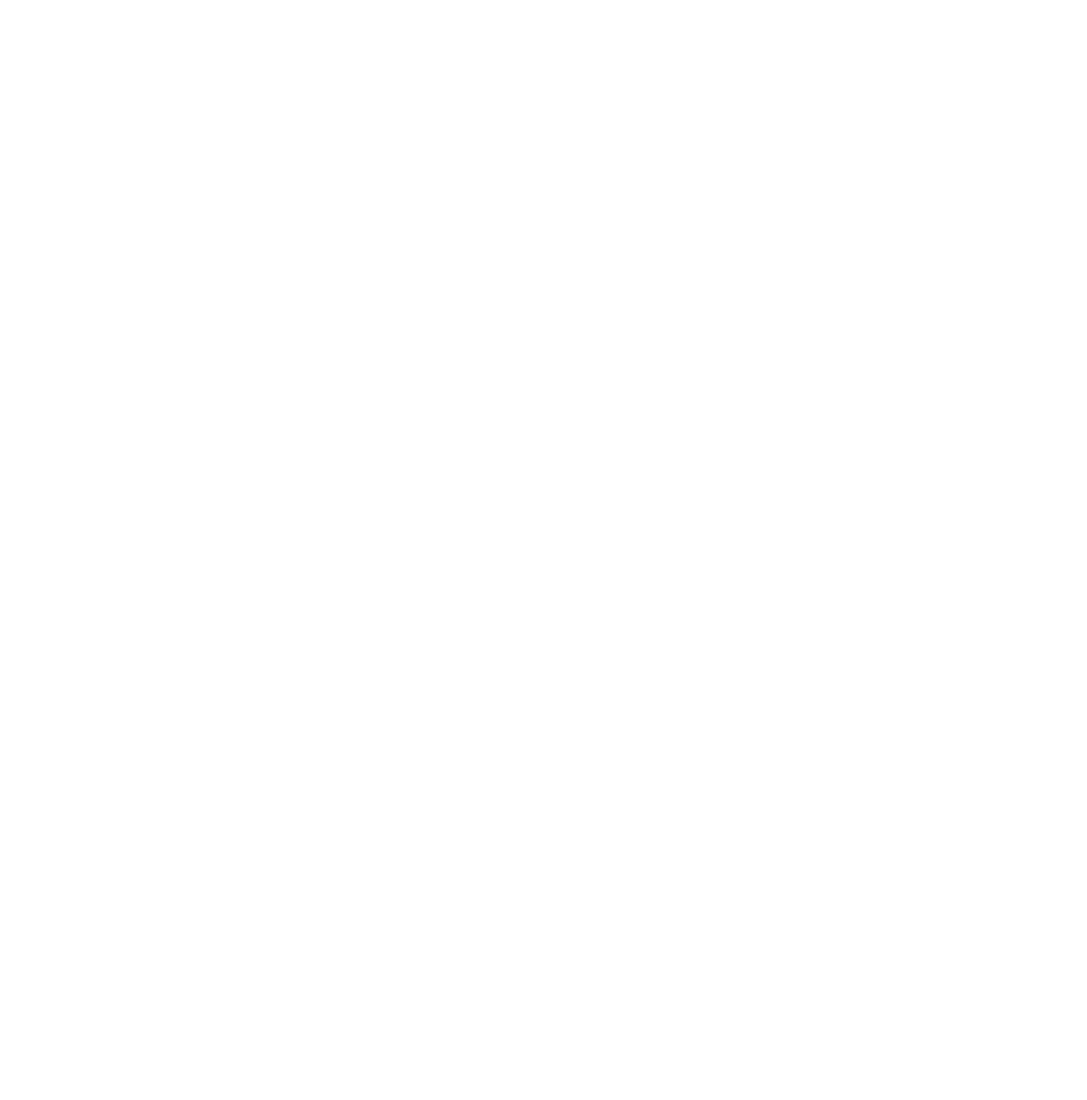
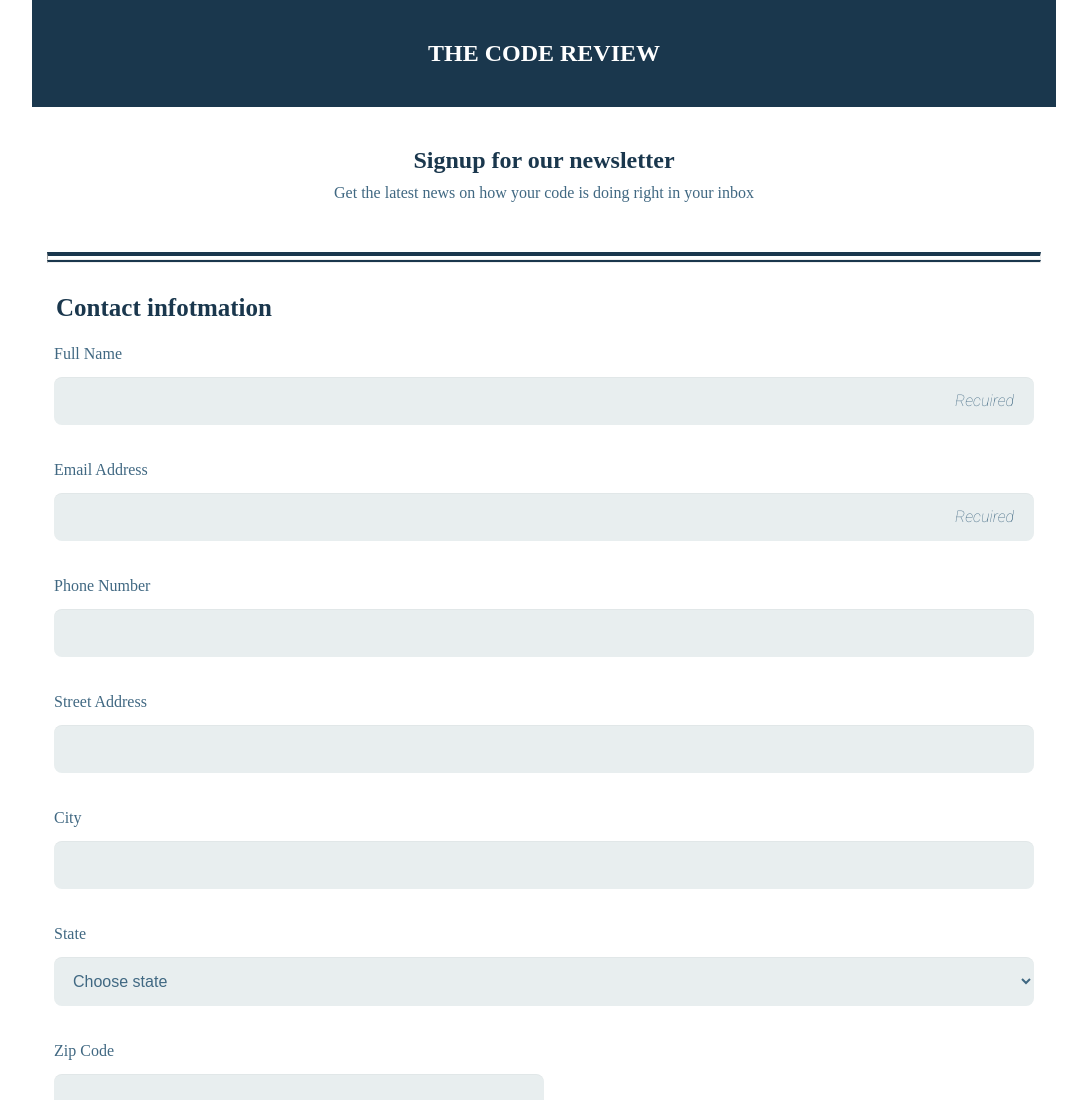
Before and after one commit to AlexDXB/responsive-form-site, a plain HTML site: page index.html in a window 1280 px wide. Shown: the top 1100 px of the page, without its empty margins (96-1183 px from the left). Before the commit the page ends 800 px from the top, so only its background shows below. Drawn offline with Linux system fonts and the light colour scheme.

Commit message:
before media

```diff
--- a/css/styles.css
+++ b/css/styles.css
@@ -0,0 +1,151 @@
+* {
+    box-sizing: border-box;
+    margin: 0;
+  }
+  body {
+    margin: 0 auto;
+    max-width: 1024px;
+
+
+  }
+  header {
+    background-color: #1A374D;
+    text-align: center;
+    padding: 40px 0;
+    color: white;
+    text-transform: uppercase;
+
+  }
+  .first {
+    border-top: 4px solid #1A374D;
+    text-align: center;
+    margin-left: 15px;
+    margin-right: 15px;
+    padding-bottom: 3px;
+  }
+  .second {
+    border-top: 2px solid #1A374D;
+    margin-left: 15px;
+    margin-right: 15px;
+    text-align: center;
+    margin-bottom:  30px;
+
+  }
+
+  .signup {
+    padding: 40px 15px 50px 15px;
+  }
+  .signup h2 {
+    color: #1A374D;
+    text-align: center;
+    padding-bottom: 10px;
+  }
+  h3, p {
+      text-align: center;
+      color: #406882;
+  }
+  .info {
+      padding-left: 10px;
+      padding-right: 10px;
+      padding-bottom: 200px;
+  }
+  fieldset {
+      border: none;
+      margin-bottom: 30px;
+      line-height: 30px;
+  }
+  ::placeholder {
+    color: #406882;
+    text-align: right;
+    font-family: 'Roboto', sans-serif;
+    font-style: italic;
+    padding-right: 5px;
+
+
+  }
+  legend {
+    color:#1A374D;
+    text-align: left;
+    font-size: 25px;
+    font-weight: bold;
+    margin-bottom: 10px;
+    }
+  fieldset p {
+    text-align: left;
+    padding-bottom: 20px;
+    padding-top: 20px;
+}
+
+
+  fieldset .contact {
+   display: block;
+    padding-bottom: 8px;
+    color: #406882;
+  }
+
+  input[type="checkbox"],
+  input[type="radio"] {
+    margin-right: 15px;
+  }
+
+  input[type="text"],
+  input[type="email"],
+  input[type="tel"],
+  select {
+  background: rgba(255,255,255,0.1);
+  border: none;
+  font-size: 16px;
+  height: auto;
+  margin: 0;
+  outline: 0;
+  padding: 15px;
+  width: 100%;
+  background-color: #e8eeef;
+  color: #406882;
+  box-shadow: 0 1px 0 rgba(0,0,0,0.03) inset;
+  margin-bottom: 30px;
+  border-radius: 8px;
+
+  }
+  label {
+    color: #406882;
+
+  }
+  input[name="user_code"] {
+      width: 50%;
+  }
+  textarea {
+    background: rgba(255,255,255,0.1);
+    border: none;
+    font-size: 16px;
+    height: auto;
+    min-height: 100px;
+    margin: 0;
+    outline: 0;
+    padding: 10px;
+    width: 100%;
+    background-color: #e8eeef;
+    color: #406882;
+    box-shadow: 0 1px 0 rgba(0,0,0,0.03) inset;
+    margin-bottom: 20px;
+    border-radius: 8px;
+  }
+  button {
+      width: 100%;
+      border: none;
+      height: auto;
+      border-radius: 8px;
+      background-color: #7CD1B8;
+      color: white;
+      min-height: 50px;
+      font-size: 20px;
+      margin-bottom: 20px;
+  }
+  button:active {
+    background-color: white;
+    color: #7CD1B8;
+    outline: 1px solid #7CD1B8;
+  }
+  button:hover {
+  color: #1A374D;
+}
--- a/index.html
+++ b/index.html
@@ -4,10 +4,91 @@
     <meta charset="UTF-8">
     <meta http-equiv="X-UA-Compatible" content="IE=edge">
     <meta name="viewport" content="width=device-width, initial-scale=1.0">
+    <link rel="preconnect" href="https://fonts.googleapis.com">
+    <link rel="preconnect" href="https://fonts.gstatic.com" crossorigin>
+    <link href="https://fonts.googleapis.com/css2?family=Roboto:ital,wght@0,400;0,500;1,100&display=swap" rel="stylesheet">
     <title>Resposive-form</title>
     <link rel="stylesheet" href="css/styles.css">
 </head>
+<header>
+    <h2>The code review</h2>
+</header>
 <body>
+    <div class="signup">
+        <h2>Signup for our newsletter</h2>
+        <p>Get the latest news on how your code is doing right in your inbox</p>
+    </div>
+    <hr class="first">
+    <hr class="second">
+    <div class="info">
+        <form action="index.html" method="post">
+            <fieldset>
+                <legend>Contact infotmation</legend>
+                <label class="contact" for="name">Full Name</label>
+                <input placeholder="Recuired" type="text" id="name" name="user_name" >
+
+                <label class="contact" for="email">Email Address</label>
+                <input placeholder="Recuired" type="email" id="email" name="user_email" >
+
+                <label class="contact" for="phone">Phone Number</label>
+                <input type="tel" id="phone" name="user_phone" >
+
+                <label class="contact" for="address">Street Address</label>
+                <input type="text" id="address" name="user_address" >
+
+                <label class="contact" for="city">City</label>
+                <input type="text" id="city" name="user_city" >
+
+                <label class="contact" for="state">State</label>
+                <select name="user_state" id="state">
+                        <option value="">Choose state</option>
+                        <option value="ala">Alabama</option>
+                        <option value="cal">California</option>
+                        <option value="wash">Washington</option>
+                </select>
+
+                <label class="contact" for="code">Zip Code</label>
+                <input type="text" id="code" name="user_code" >
+
+            </fieldset>
+
+            <hr class="second">
+
+            <fieldset>
+                <legend>Newsletter</legend>
+                <p>Select the newsletter you would like to recieve</p>
+
+                <input type="checkbox" id="html_code" name="html_news" >
+                <label for="html_code">HTML News</label><br>
+
+                <input type="checkbox" id="css_news" name="css_news" >
+                <label for="css_news">CSS News</label><br>
+
+                <input type="checkbox" id="javascript_news" name="javascript_news" >
+                <label for="javascript_news">JavaScript News</label>
+
+                <p>Newsletter format</p>
+
+                <input type="radio" id="html_format" name="rad" value="HTML" >
+                <label for="html_format">HTML</label><br>
+
+                <input type="radio" id="plain_text" name="rad" value="Plain text">
+                <label for="plain_text">Plain text</label>
+
+                <p>Other topics you'd like to hear about</p>
+
+                <textarea name="other" id="other_topics"></textarea>
+
+                <button name="button" class="signup_button" type="button">Sign Up</button>
+
+               <h3><em>Copyright The Code Review</em></h3>
+
+            </fieldset>
+
+
+        </form>
+    </div>
+
 
 </body>
 </html>
```
